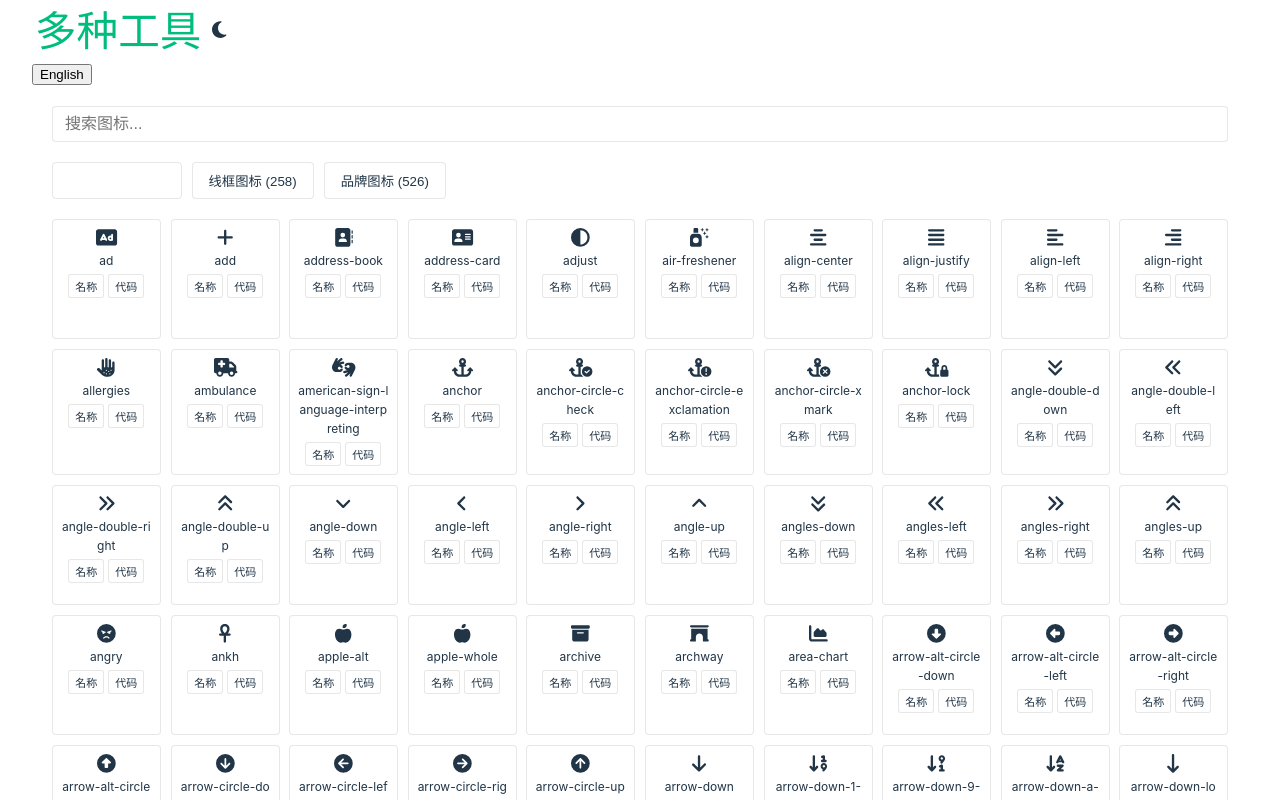
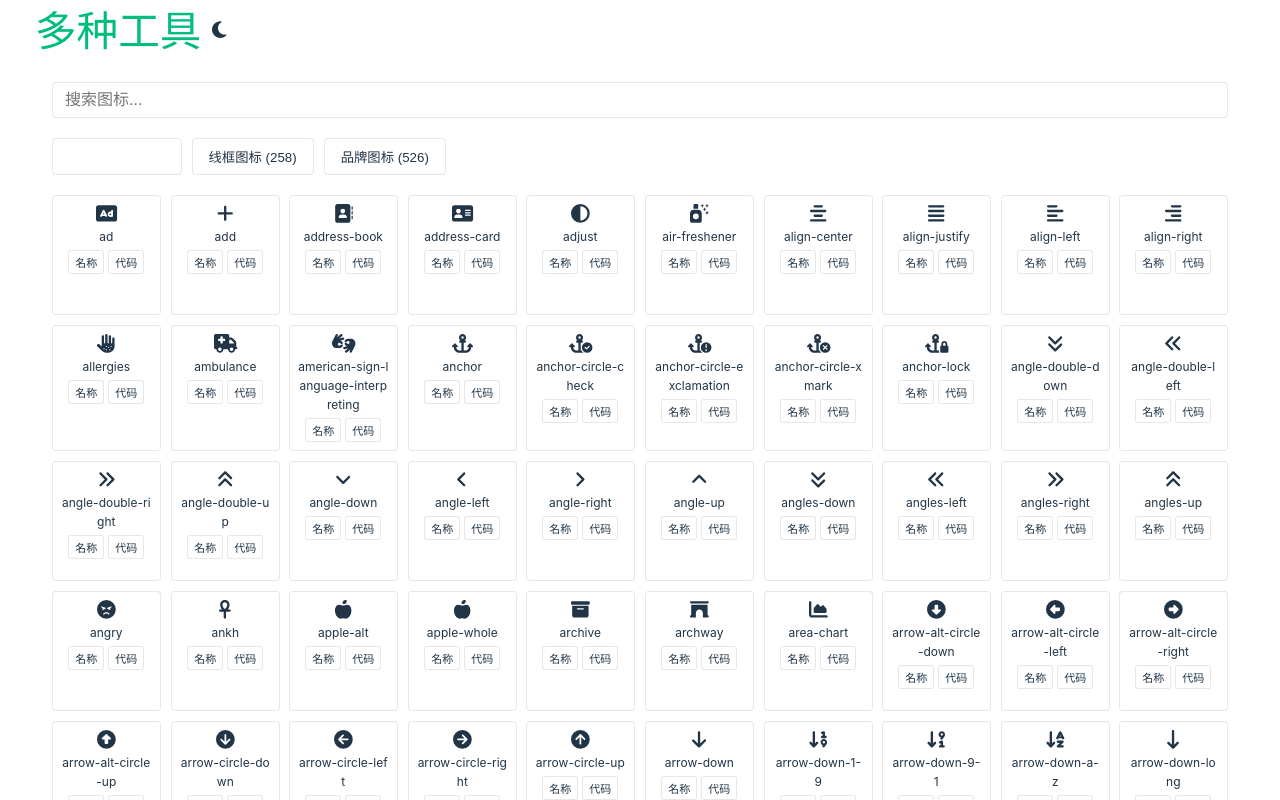
Before and after one commit to getofferhelp/vue-demo, a Vue app: page /icons in a window 1280 px wide. Shown: the top 800 px of the page. Built offline with nearby package versions, Linux system fonts and the light colour scheme; the HTML template or start-up script is replaced by a standard one.

Commit message:
Revert "i18n"
This reverts commit 8c8ba7d00378aef05bced09dfa0133adc47507e1.

```diff
--- a/package.json
+++ b/package.json
@@ -30,7 +30,6 @@
     "unicode-emoji-json": "^0.8.0",
     "unicode-properties": "^1.4.1",
     "vue": "^3.5.13",
-    "vue-i18n": "^12.0.0-alpha.1",
     "vue-router": "^4.5.0"
   },
   "devDependencies": {
--- a/src/App.vue
+++ b/src/App.vue
@@ -2,7 +2,6 @@
 import { RouterView } from 'vue-router'
 import HelloWorld from './components/HelloWorld.vue'
 import { ref, provide } from 'vue'
-import { useI18n } from 'vue-i18n'
 
 // 暗色模式状态
 const isDark = ref(false)
@@ -16,12 +15,6 @@ const toggleDark = () => {
 // 提供给子组件使用
 provide('isDark', isDark)
 provide('toggleDark', toggleDark)
-
-const { locale } = useI18n()
-
-const toggleLanguage = () => {
-  locale.value = locale.value === 'zh' ? 'en' : 'zh'
-}
 </script>
 
 <template>
@@ -31,10 +24,6 @@ const toggleLanguage = () => {
         <HelloWorld msg="多种工具" />
       </div>
     </header>
-
-    <button @click="toggleLanguage">
-      {{ locale === 'zh' ? 'English' : '中文' }}
-    </button>
 
     <RouterView />
   </div>
--- a/src/components/FontAwesome.vue
+++ b/src/components/FontAwesome.vue
@@ -4,7 +4,6 @@ import BaseIcon from './BaseIcon.vue'
 import * as fas from '@fortawesome/free-solid-svg-icons'
 import * as far from '@fortawesome/free-regular-svg-icons'
 import * as fab from '@fortawesome/free-brands-svg-icons'
-import { useI18n } from 'vue-i18n'
 
 type IconType = 'fas' | 'far' | 'fab'
 
@@ -174,17 +173,15 @@ const filteredBrandIcons = computed(() =>
 const showToast = ref(false)
 const toastMessage = ref('')
 
-const { t } = useI18n()
-
 // 修改复制功能
 const copyIconName = (icon: IconInfo, copyType: 'name' | 'html') => {
   let textToCopy = ''
   if (copyType === 'name') {
     textToCopy = icon.name
-    toastMessage.value = t('copy.success.name')
+    toastMessage.value = '名称已复制！'
   } else {
     textToCopy = `<i class="${icon.type} fa-${icon.name}"></i>`
-    toastMessage.value = t('copy.success.code')
+    toastMessage.value = '代码已复制！'
   }
 
   navigator.clipboard
@@ -205,24 +202,19 @@ const copyIconName = (icon: IconInfo, copyType: 'name' | 'html') => {
   <div class="font-awesome-showcase">
     <!-- 添加搜索框 -->
     <div class="search-box">
-      <input
-        v-model="searchTerm"
-        type="text"
-        :placeholder="t('search.placeholder.fontawesome')"
-        class="search-input"
-      />
+      <input v-model="searchTerm" type="text" placeholder="搜索图标..." class="search-input" />
     </div>
 
     <!-- 标签页切换 -->
     <div class="tabs">
       <button :class="{ active: activeTab === 'solid' }" @click="activeTab = 'solid'">
-        {{ t('tabs.fontawesome.solid') }} ({{ filteredSolidIcons.length }})
+        实心图标 ({{ filteredSolidIcons.length }})
       </button>
       <button :class="{ active: activeTab === 'regular' }" @click="activeTab = 'regular'">
-        {{ t('tabs.fontawesome.regular') }} ({{ filteredRegularIcons.length }})
+        线框图标 ({{ filteredRegularIcons.length }})
       </button>
       <button :class="{ active: activeTab === 'brands' }" @click="activeTab = 'brands'">
-        {{ t('tabs.fontawesome.brands') }} ({{ filteredBrandIcons.length }})
+        品牌图标 ({{ filteredBrandIcons.length }})
       </button>
     </div>
 
--- a/src/components/IconUnicode.vue
+++ b/src/components/IconUnicode.vue
@@ -1,9 +1,7 @@
 <script setup lang="ts">
 import { ref, computed } from 'vue'
-import { useI18n } from 'vue-i18n'
 import { unicodeCategories, getUnicodeIcons, getUnicodeCategoryCount } from '../data/icons'
 
-const { t } = useI18n()
 const searchTerm = ref('')
 const activeCategory = ref('')
 
@@ -34,14 +32,13 @@ const copyIcon = (icon: { name: string; icon: string }, copyType: 'name' | 'icon
   navigator.clipboard
     .writeText(textToCopy)
     .then(() => {
-      toastMessage.value =
-        copyType === 'name' ? t('copy.success.name') : t('copy.success.character')
+      toastMessage.value = copyType === 'name' ? '名称已复制！' : '图标已复制！'
       showToast.value = true
       setTimeout(() => {
         showToast.value = false
       }, 3000)
     })
-    .catch((err) => console.error(t('copy.failed'), err))
+    .catch((err) => console.error('复制失败:', err))
 }
 </script>
 
@@ -51,15 +48,13 @@ const copyIcon = (icon: { name: string; icon: string }, copyType: 'name' | 'icon
       <input
         v-model="searchTerm"
         type="text"
-        :placeholder="t('search.placeholder.unicode')"
+        placeholder="搜索 Unicode 字符..."
         class="search-input"
       />
     </div>
 
     <div class="categories">
-      <button :class="{ active: activeCategory === '' }" @click="activeCategory = ''">
-        {{ t('tabs.unicode') }}
-      </button>
+      <button :class="{ active: activeCategory === '' }" @click="activeCategory = ''">全部</button>
       <button
         v-for="category in categoriesWithCount"
         :key="category.name"
@@ -75,12 +70,8 @@ const copyIcon = (icon: { name: string; icon: string }, copyType: 'name' | 'icon
         <div class="icon-display">{{ icon.icon }}</div>
         <span class="icon-name">{{ icon.name }}</span>
         <div class="copy-buttons">
-          <button @click="copyIcon(icon, 'name')" :title="t('copy.name')">
-            {{ t('copy.name') }}
-          </button>
-          <button @click="copyIcon(icon, 'icon')" :title="t('copy.character')">
-            {{ t('copy.character') }}
-          </button>
+          <button @click="copyIcon(icon, 'name')" title="复制字符编码">复制编码</button>
+          <button @click="copyIcon(icon, 'icon')" title="复制字符">复制字符</button>
         </div>
       </div>
     </div>
--- a/src/components/TheWelcome.vue
+++ b/src/components/TheWelcome.vue
@@ -1,9 +1,7 @@
 <script setup lang="ts">
-import { ref, computed } from 'vue'
-import { useI18n } from 'vue-i18n'
+import { ref } from 'vue'
 import BaseIcon from './BaseIcon.vue'
 
-const { t } = useI18n()
 const activeTab = ref('icons')
 
 // 定义图标类型
@@ -16,11 +14,11 @@ interface IconDemo {
   size?: IconSize
 }
 
-const tabs = computed(() => [
+const tabs = [
   {
     id: 'icons',
-    name: t('welcome.fontawesome.title'),
-    description: t('welcome.fontawesome.description'),
+    name: 'Font Awesome',
+    description: '强大的矢量图标库，包含品牌图标、实底和轮廓样式等',
     demo: [
       { name: 'user', type: 'fas' as IconType },
       { name: 'heart', type: 'far' as IconType },
@@ -32,17 +30,17 @@ const tabs = computed(() => [
   },
   {
     id: 'unicode',
-    name: t('welcome.unicode.title'),
-    description: t('welcome.unicode.description'),
+    name: 'Unicode 字符',
+    description: '包含基础拉丁字符、数学符号、几何图形等 Unicode 字符',
     symbols: ['←', '→', '△', '▽', '♠', '♥', '♦', '♣', '✓', '✗', '☀', '☂'],
   },
   {
     id: 'unicode-emoji',
-    name: t('welcome.unicodeEmoji.title'),
-    description: t('welcome.unicodeEmoji.description'),
+    name: 'Unicode Emoji',
+    description: '完整的 Unicode 表情符号集合，包含表情、人物、自然等分类',
     emojis: ['😊', '👋', '🌟', '🎉', '🎨', '🚀', '🌈', '🎸', '🌺', '🍕', '🎮', '📱'],
   },
-])
+]
 </script>
 
 <template>
@@ -70,7 +68,7 @@ const tabs = computed(() => [
           size="lg"
         />
       </div>
-      <router-link to="/icons" class="view-more">{{ t('welcome.viewMore') }}</router-link>
+      <router-link to="/icons" class="view-more">查看更多图标 →</router-link>
     </div>
 
     <div v-if="activeTab === 'unicode'" class="content-section">
@@ -79,7 +77,7 @@ const tabs = computed(() => [
       <div class="demo-symbols">
         <span v-for="symbol in tabs[1].symbols" :key="symbol">{{ symbol }}</span>
       </div>
-      <router-link to="/unicode" class="view-more">{{ t('welcome.viewAllChars') }}</router-link>
+      <router-link to="/unicode" class="view-more">浏览所有字符 →</router-link>
     </div>
 
     <div v-if="activeTab === 'unicode-emoji'" class="content-section">
@@ -88,9 +86,7 @@ const tabs = computed(() => [
       <div class="demo-emojis">
         <span v-for="emoji in tabs[2].emojis" :key="emoji">{{ emoji }}</span>
       </div>
-      <router-link to="/unicode-emoji" class="view-more">{{
-        t('welcome.viewAllEmojis')
-      }}</router-link>
+      <router-link to="/unicode-emoji" class="view-more">查看所有表情 →</router-link>
     </div>
   </div>
 </template>
--- a/src/i18n/index.ts
+++ /dev/null
@@ -1,15 +0,0 @@
-import { createI18n } from 'vue-i18n'
-import en from '../locales/en'
-import zh from '../locales/zh'
-
-const i18n = createI18n({
-  legacy: false, // 使用 Composition API 模式
-  locale: 'zh', // 默认语言
-  fallbackLocale: 'en', // 回退语言
-  messages: {
-    en,
-    zh,
-  },
-})
-
-export default i18n
--- a/src/locales/en.ts
+++ /dev/null
@@ -1,48 +0,0 @@
-export default {
-  search: {
-    placeholder: {
-      fontawesome: 'Search icons...',
-      unicode: 'Search Unicode characters...',
-      emoji: 'Search Unicode Emoji...',
-    },
-  },
-  tabs: {
-    fontawesome: {
-      solid: 'Solid Icons',
-      regular: 'Regular Icons',
-      brands: 'Brand Icons',
-    },
-    unicode: 'All',
-    emoji: 'All',
-  },
-  copy: {
-    name: 'Name',
-    code: 'Code',
-    character: 'Character',
-    success: {
-      name: 'Name copied!',
-      code: 'Code copied!',
-      character: 'Character copied!',
-    },
-    failed: 'Copy failed:',
-  },
-  welcome: {
-    fontawesome: {
-      title: 'Font Awesome',
-      description: 'Powerful vector icon library including brand icons, solid and outline styles',
-    },
-    unicode: {
-      title: 'Unicode Characters',
-      description:
-        'Including basic Latin characters, mathematical symbols, geometric shapes and more',
-    },
-    unicodeEmoji: {
-      title: 'Unicode Emoji',
-      description: 'Complete Unicode emoji collection including emotions, people, nature and more',
-    },
-    viewMore: 'View More Icons →',
-    viewAllChars: 'Browse All Characters →',
-    viewAllEmojis: 'View All Emojis →',
-  },
-  noResults: 'No matching icons found',
-}
--- a/src/locales/zh.ts
+++ /dev/null
@@ -1,47 +0,0 @@
-export default {
-  search: {
-    placeholder: {
-      fontawesome: '搜索图标...',
-      unicode: '搜索 Unicode 字符...',
-      emoji: '搜索 Unicode Emoji...',
-    },
-  },
-  tabs: {
-    fontawesome: {
-      solid: '实心图标',
-      regular: '线框图标',
-      brands: '品牌图标',
-    },
-    unicode: '全部',
-    emoji: '全部',
-  },
-  copy: {
-    name: '名称',
-    code: '代码',
-    character: '字符',
-    success: {
-      name: '名称已复制！',
-      code: '代码已复制！',
-      character: '字符已复制！',
-    },
-    failed: '复制失败:',
-  },
-  welcome: {
-    fontawesome: {
-      title: 'Font Awesome',
-      description: '强大的矢量图标库，包含品牌图标、实底和轮廓样式等',
-    },
-    unicode: {
-      title: 'Unicode 字符',
-      description: '包含基础拉丁字符、数学符号、几何图形等 Unicode 字符',
-    },
-    unicodeEmoji: {
-      title: 'Unicode Emoji',
-      description: '完整的 Unicode 表情符号集合，包含表情、人物、自然等分类',
-    },
-    viewMore: '查看更多图标 →',
-    viewAllChars: '浏览所有字符 →',
-    viewAllEmojis: '查看所有表情 →',
-  },
-  noResults: '没有找到匹配的图标',
-}
--- a/src/main.ts
+++ b/src/main.ts
@@ -9,7 +9,6 @@ import { library } from '@fortawesome/fontawesome-svg-core'
 import { FontAwesomeIcon } from '@fortawesome/vue-fontawesome'
 import { faSun, faMoon } from '@fortawesome/free-solid-svg-icons'
 import { loadIcons } from './config/icons'
-import i18n from './i18n'
 
 // 添加主题切换图标
 library.add(faSun, faMoon)
@@ -18,7 +17,6 @@ const app = createApp(App)
 
 app.use(createPinia())
 app.use(router)
-app.use(i18n)
 
 // 加载所有图标
 loadIcons()
```
Also changed, not shown: src/components/IconUnicodeEmoji.vue (+7 -14 lines), 1 other file (tests, documents, lock files or other folders).
